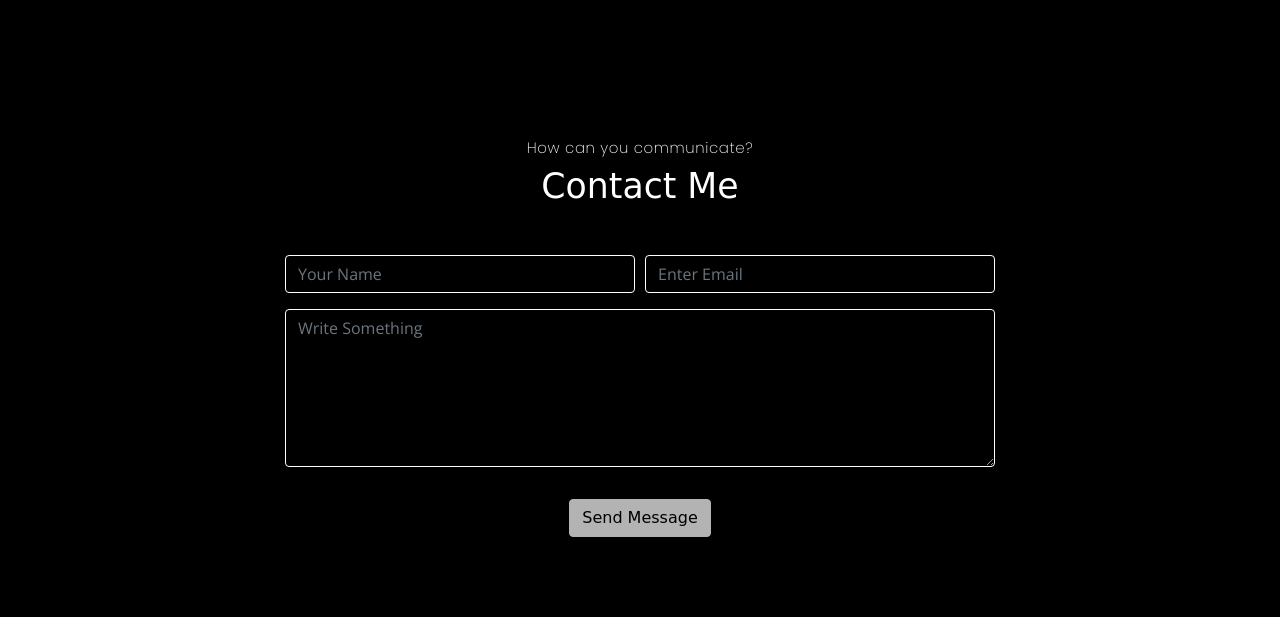
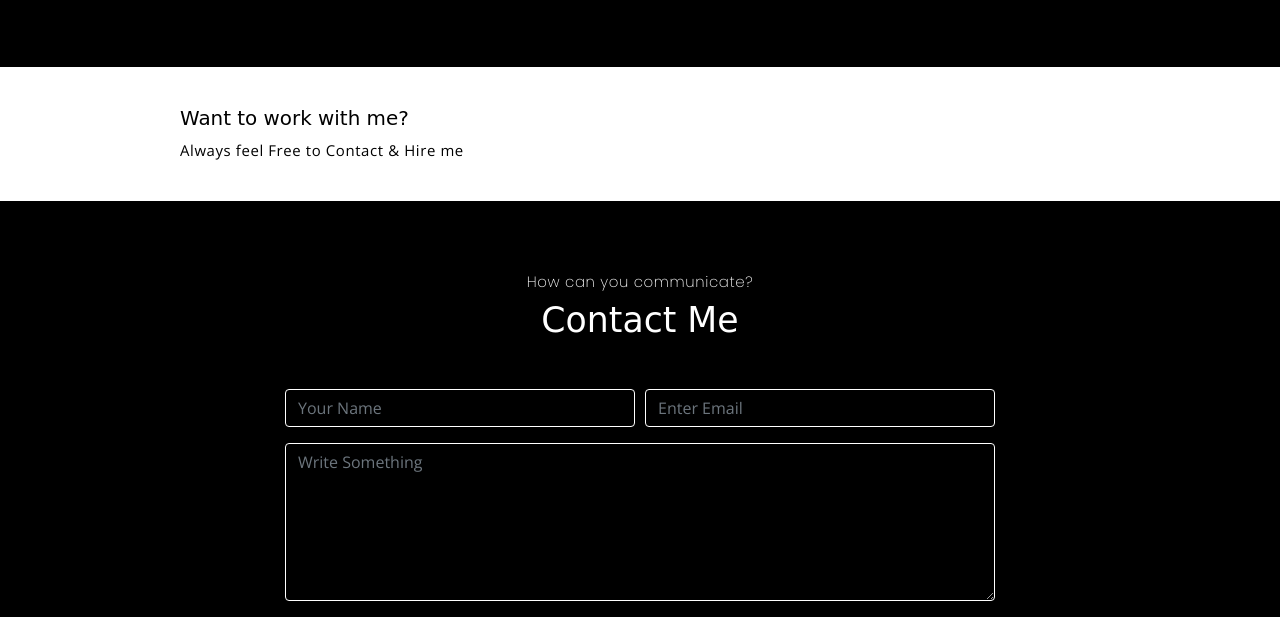
Before and after one commit to mariaampimpyenan/myweb, a website: page index.html in a window 1280 px wide. Shown: the part 2324-2941 px from the top of the page. Drawn offline with nearby package versions, Linux system fonts and the light colour scheme; a web font is replaced by a local one.

Commit message:
Update index.html

```diff
--- a/index.html
+++ b/index.html
@@ -169,6 +169,22 @@
         </div><!-- end of container -->
     </section> <!-- end of portfolio section -->
 
+	 <!-- section -->
+    <section class="section-sm bg-primary">
+        <!-- container -->
+        <div class="container text-center text-sm-left">
+            <!-- row -->
+            <div class="row align-items-center">
+                <div class="col-sm offset-md-1 mb-4 mb-md-0">
+                    <h6 class="title text-light">Want to work with me?</h6>
+                    <p class="m-0 text-light">Always feel Free to Contact & Hire me</p>
+                </div>
+                <div class="col-sm offset-sm-2 offset-md-3">
+
+                </div>
+            </div> <!-- end of row -->
+        </div> <!-- end of container -->
+    </section> <!-- end of section -->
 
     <!-- contact section -->
     <section class="section" id="contact">
```
